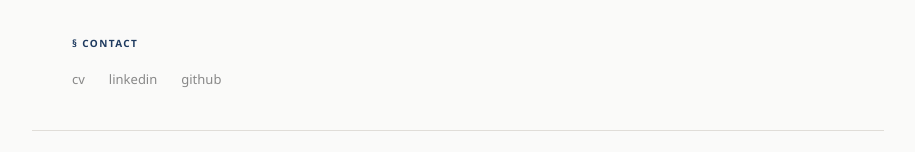
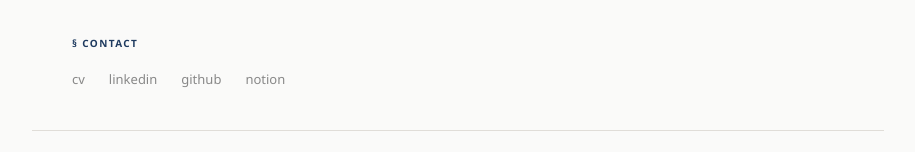
Before and after one commit to lyvnrin/portfolio, a React (Vite) app: page / in a window 1280 px wide. Shown: the part 1465-1617 px from the top of the page, without its empty margins (182-1097 px from the left). Built offline with nearby package versions, Linux system fonts and the light colour scheme; a web font is replaced by a local one.

Commit message:
Added Notion Link

```diff
--- a/src/components/Contact.jsx
+++ b/src/components/Contact.jsx
@@ -7,6 +7,7 @@ export default function Contact() {
           { label: 'cv', href: '/Lavanya_Kamble_CV.pdf' },
           { label: 'linkedin', href: 'https://www.linkedin.com/in/lavanyakamble/' },
           { label: 'github', href: 'https://github.com/lyvnrin' },
+          { label: 'notion', href: 'https://lavanya-k-portfolio.notion.site/Welcome-to-My-Portfolio-303e4dd70aaf80499338ee34e86937a6'}
         ].map(l => (
           <a key={l.label} href={l.href}
             target="_blank" rel="noopener noreferrer"
```
